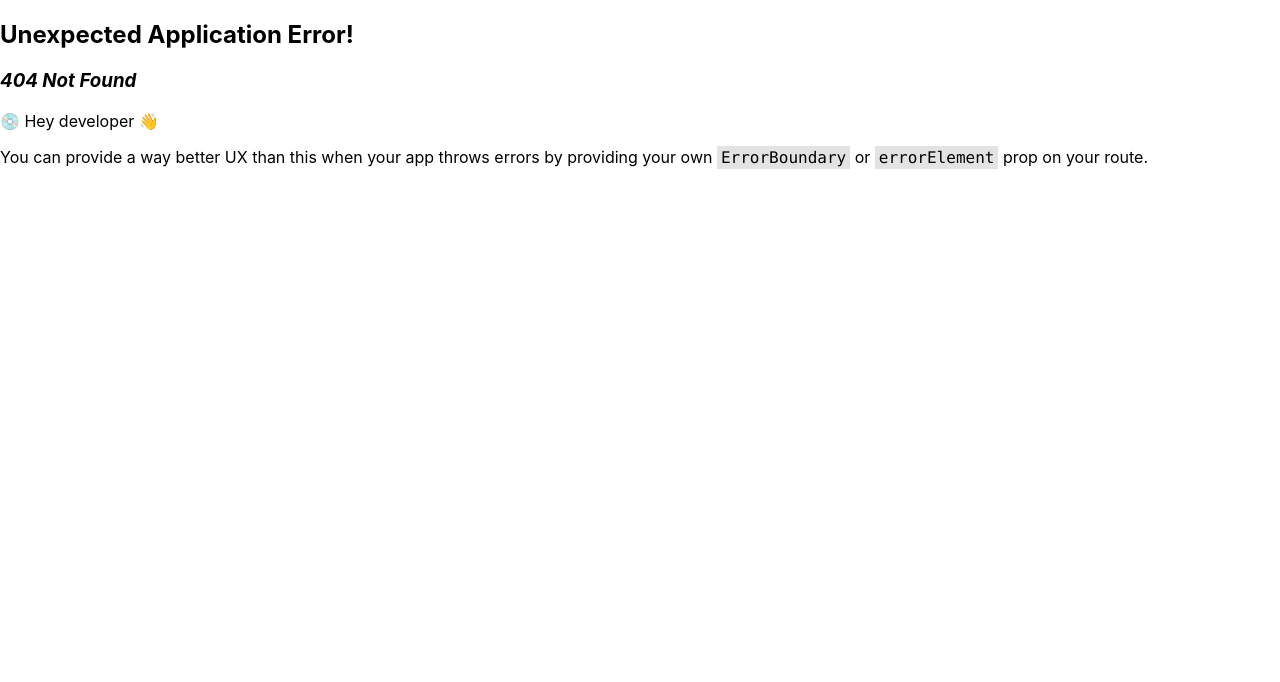
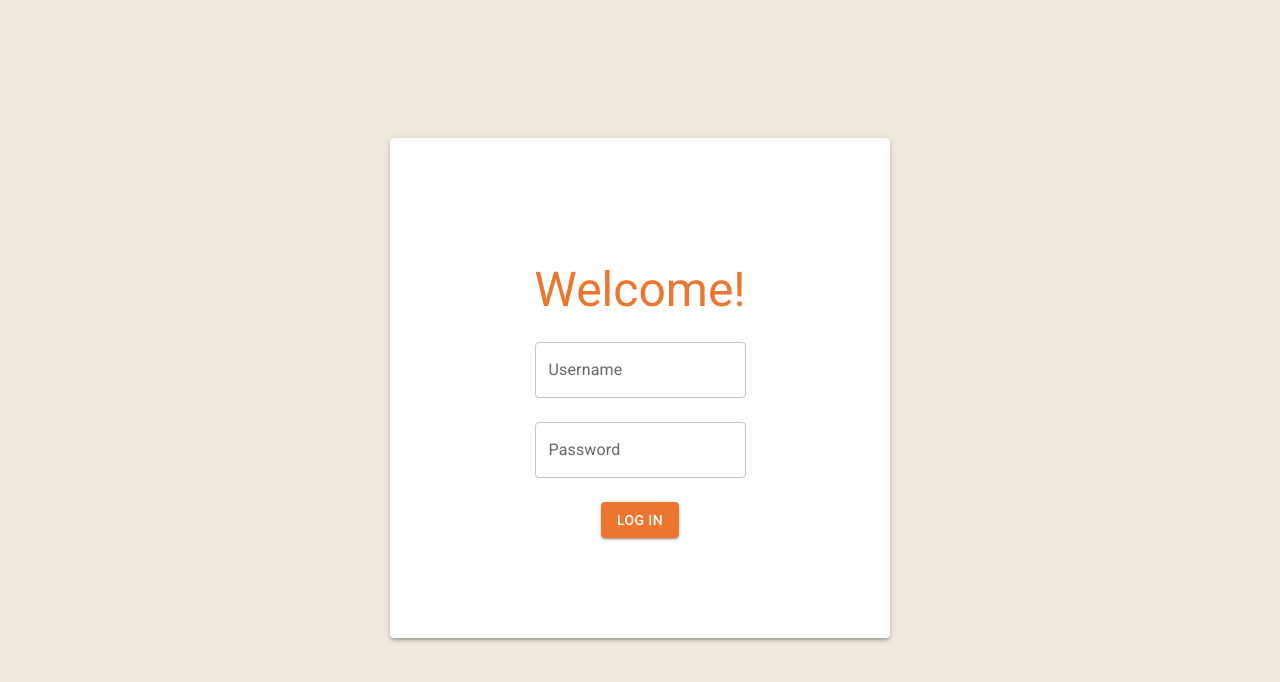
Before and after one commit to agrasley/finni-code-challenge, a React (Create React App) app: page /login in a window 1280 px wide. Before the commit this address had no page. Shown: the top 682 px of the page. Built offline with nearby package versions, Linux system fonts and the light colour scheme.

Commit message:
login redirect

```diff
--- a/src/App.tsx
+++ b/src/App.tsx
@@ -1,7 +1,9 @@
-import React from "react";
+import React, { useState } from "react";
 import { createBrowserRouter, RouterProvider } from "react-router-dom";
 import { createTheme, ThemeProvider } from "@mui/material/styles";
 import Login from "./pages/Login";
+import PatientDashboard from "./pages/PatientDashboard";
+import { User, userContext } from "./store/user";
 
 const theme = createTheme({
   palette: {
@@ -15,14 +17,27 @@ const theme = createTheme({
 const router = createBrowserRouter([
   {
     path: "/",
+    element: <PatientDashboard />,
+  },
+  {
+    path: "/login",
     element: <Login />,
   },
 ]);
 
 function App() {
+  const [user, setUser] = useState<User | null>(null);
+
   return (
     <ThemeProvider theme={theme}>
-      <RouterProvider router={router} />
+      <userContext.Provider
+        value={{
+          user,
+          setUser,
+        }}
+      >
+        <RouterProvider router={router} />
+      </userContext.Provider>
     </ThemeProvider>
   );
 }
--- a/src/pages/Login.tsx
+++ b/src/pages/Login.tsx
@@ -1,14 +1,27 @@
-import React, { useState } from "react";
+import React, { useContext, useState } from "react";
 import Paper from "@mui/material/Paper";
 import TextField from "@mui/material/TextField";
 import Button from "@mui/material/Button";
 import Grid from "@mui/material/Grid";
+import { useNavigate } from "react-router-dom";
 import { postData } from "../utils";
 import Typography from "@mui/material/Typography";
+import { User, userContext } from "../store/user";
 
 export default function Login() {
   const [username, setUsername] = useState("");
   const [password, setPassword] = useState("");
+  const { setUser } = useContext(userContext);
+  const navigate = useNavigate();
+
+  const onClick = async () => {
+    const user = await postData("/login/password", {
+      username,
+      password,
+    });
+    setUser(new User(user));
+    navigate("/");
+  };
 
   return (
     <Grid
@@ -48,15 +61,7 @@ export default function Login() {
               />
             </Grid>
             <Grid item>
-              <Button
-                onClick={() =>
-                  postData("/login/password", {
-                    username,
-                    password,
-                  })
-                }
-                variant="contained"
-              >
+              <Button onClick={onClick} variant="contained">
                 Log In
               </Button>
             </Grid>
--- /dev/null
+++ b/src/pages/PatientDashboard.tsx
@@ -0,0 +1,11 @@
+import React, { useContext } from "react";
+import { userContext } from "../store/user";
+
+export default function PatientDashboard() {
+  const { user } = useContext(userContext);
+  return (
+    <div>
+      Hi {user?.firstName} {user?.lastName}!
+    </div>
+  );
+}
--- /dev/null
+++ b/src/store/user.ts
@@ -0,0 +1,36 @@
+import { createContext } from "react";
+
+export class User {
+  id: number;
+  username: string;
+  firstName: string;
+  lastName: string;
+
+  constructor({
+    id,
+    username,
+    firstName,
+    lastName,
+  }: {
+    id: number;
+    username: string;
+    firstName: string;
+    lastName: string;
+  }) {
+    this.id = id;
+    this.username = username;
+    this.firstName = firstName;
+    this.lastName = lastName;
+  }
+}
+
+type UserContext = {
+  user: User | null;
+  setUser: (user: User | null) => void;
+};
+
+export const userContext = createContext<UserContext>({
+  user: null,
+  // eslint-disable-next-line @typescript-eslint/no-empty-function
+  setUser: () => {},
+});
```
